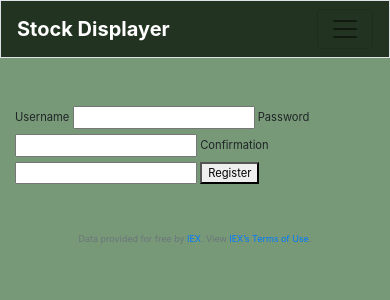
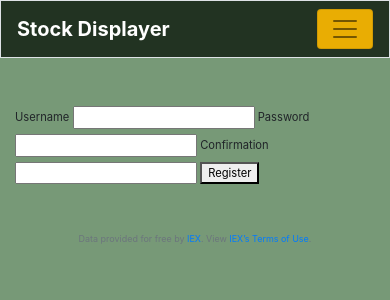
Before and after one commit to guiOsorio/Finance, a Flask app: page /register in a window 390 px wide. Shown: the top 300 px of the page. Run offline with Flask 2, Linux system fonts and the light colour scheme.

Commit message:
A bit more responsive

```diff
--- a/static/css/main.css
+++ b/static/css/main.css
@@ -12,6 +12,10 @@
 .nav-link:hover {
   color: #f3c70d;
   box-shadow: 3px 3px 10px rgba(0, 0, 0, 0.5);
+}
+
+.navbar-toggler {
+  background-color: #e9ad03;
 }
 
 .card-login {
@@ -51,6 +55,7 @@
 .table-standard th {
   color: #118C4F;
   background-color: #AAA;
+  width: 15%;
 }
 .table-standard td {
   background-color: #fff;
@@ -76,6 +81,11 @@ main {
   padding: 3rem;
 }
 
+@media only screen and (max-width: 750px) {
+  body {
+    font-size: 80%;
+  }
+}
 @media only screen and (max-width: 500px) {
   body {
     font-size: 70%;
--- a/static/sass/_base.scss
+++ b/static/sass/_base.scss
@@ -16,3 +16,7 @@
         }
     }
 }
+
+.navbar-toggler {
+    background-color: $color-secondary;
+}
--- a/static/sass/_components.scss
+++ b/static/sass/_components.scss
@@ -40,6 +40,7 @@
     & th {
         color: $color-primary;
         background-color: $color-grey;
+        width: 15%;
     }
 
     & td {
--- a/static/sass/_layout.scss
+++ b/static/sass/_layout.scss
@@ -11,6 +11,12 @@ main {
     padding: 3rem;
 }
 
+@media only screen and (max-width: 750px) {
+    body {
+        font-size: 80%;
+    }
+}
+
 @media only screen and (max-width: 500px) {
     body {
         font-size: 70%;
```
Also changed, not shown: 3 other files.
